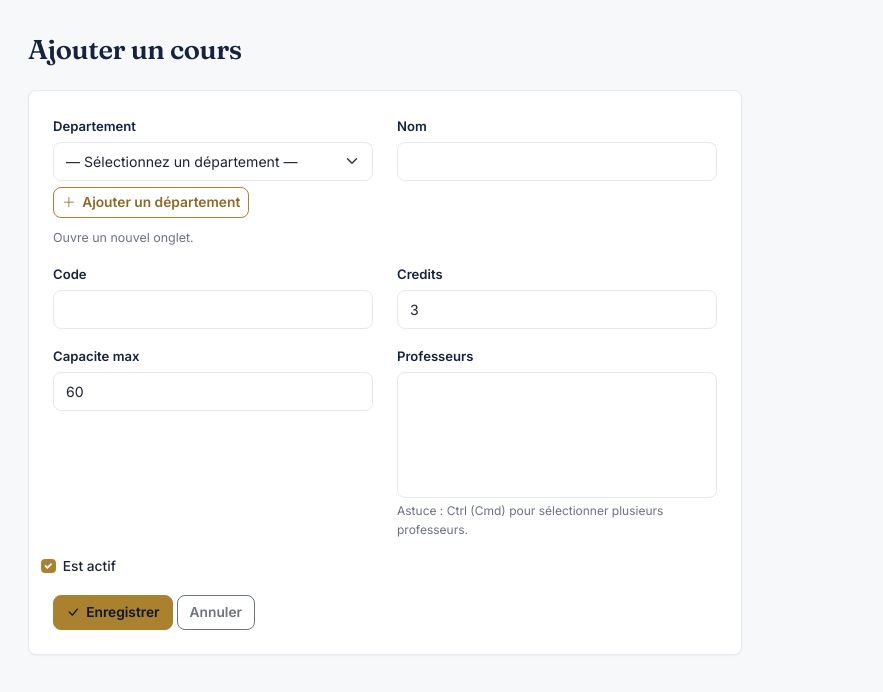
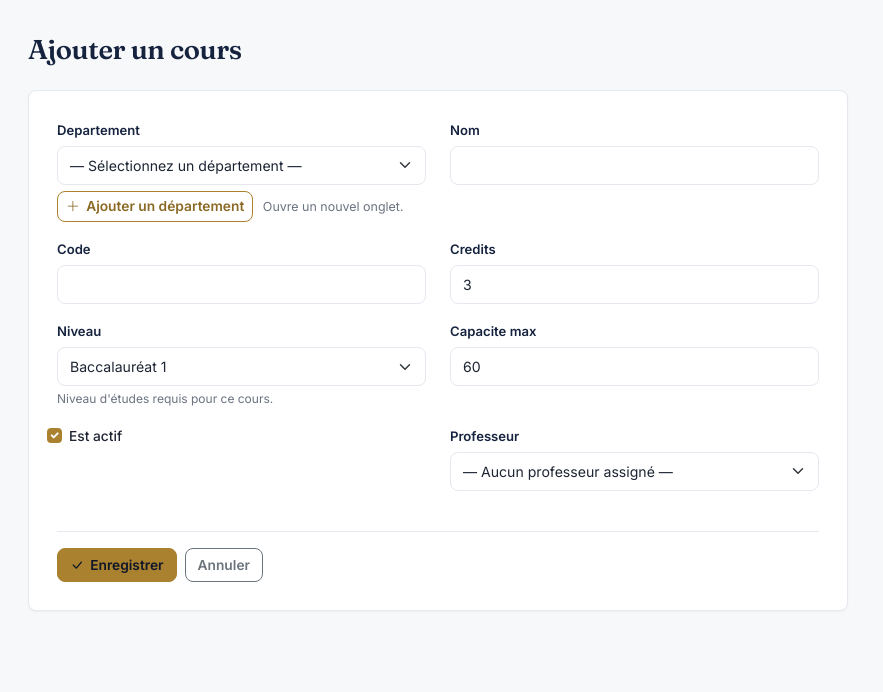
Before and after one commit to monamijer/django-academic, a Django app: page /academique/cours/ajouter/ in a window 1280 px wide. Shown: the part 108-800 px from the top of the page, without its empty margins (0-883 px from the left). Run offline with Django 5.2, Linux system fonts and the light colour scheme; a user stored in the database is signed in; tables that the repository leaves empty hold one stand-in row (values such as "Sample post"); lists and menus that the app fills with data are empty; some libraries are stand-ins or nearby versions.

Commit message:
feat(academique): add Niveau (BAC1-MASTER2) on Cours and Etudiant, clean CoursForm
- New Niveau TextChoices shared by Cours.niveau and Etudiant.niveau.
- CoursForm: niveau as a clean select, capacite_max bounded 5-500 step 5 (default 60), credits 1-30.
- CoursForm replaces the SelectMultiple professeurs widget with a single ModelChoiceField 'professeur_principal' that syncs the M2M on save (set/clear).
- Cours.professeur_principal property added for convenience.
- Etudiant model gains niveau field (default BAC1).

```diff
--- a/academique/forms.py
+++ b/academique/forms.py
@@ -1,12 +1,10 @@
 from django import forms
 from django.urls import reverse
 
-from .models import AnneeAcademique, Cours, Departement, Faculte, Filiere
+from .models import AnneeAcademique, Cours, Departement, Faculte, Filiere, Niveau
 
 
 def _add_attr(url_name, label="Ajouter"):
-    """Renvoie les attributs HTML du select pour afficher un bouton
-    '+ Ajouter' qui pointe vers une URL RÉSOLUE (pas un nom Django)."""
     try:
         url = reverse(url_name)
     except Exception:
@@ -52,6 +50,8 @@ class DepartementForm(forms.ModelForm):
 
 
 class FiliereForm(forms.ModelForm):
+    """Conservé pour compatibilité mais la filière n'apparaît plus
+    dans les formulaires étudiant/cours."""
     class Meta:
         model = Filiere
         fields = ["departement", "nom", "code", "duree_annees", "est_active"]
@@ -70,29 +70,40 @@ class FiliereForm(forms.ModelForm):
 
         if utilisateur and not utilisateur.a_acces_global:
             geres = utilisateur.departements_geres()
-            if geres.exists():
-                dep_field.queryset = geres
-            else:
-                dep_field.queryset = Departement.objects.none()
-                dep_field.help_text = (
-                    "Votre compte n'est rattaché à aucun département. "
-                    "Contactez un administrateur."
-                )
+            dep_field.queryset = geres if geres.exists() else Departement.objects.none()
         else:
             dep_field.queryset = Departement.objects.filter(est_actif=True)
-            dep_field.widget.attrs.update(_add_attr("academique:creer_departement", "Ajouter un département"))
 
 
 class CoursForm(forms.ModelForm):
+    """Formulaire cours : un seul professeur principal sélectionnable,
+    niveau parmi BAC1..MASTER2, capacité bornée."""
+
+    professeur_principal = forms.ModelChoiceField(
+        queryset=None,
+        required=False,
+        empty_label="— Aucun professeur assigné —",
+        label="Professeur",
+        widget=forms.Select(attrs={"class": "form-select"}),
+    )
+
     class Meta:
         model = Cours
-        fields = ["departement", "nom", "code", "credits", "capacite_max", "professeurs", "est_actif"]
+        fields = [
+            "departement", "nom", "code", "credits", "niveau",
+            "capacite_max", "est_actif",
+        ]
         widgets = {
+            "departement": forms.Select(attrs={"class": "form-select"}),
             "nom": forms.TextInput(attrs={"class": "form-control"}),
             "code": forms.TextInput(attrs={"class": "form-control"}),
-            "credits": forms.NumberInput(attrs={"class": "form-control"}),
-            "capacite_max": forms.NumberInput(attrs={"class": "form-control"}),
-            "professeurs": forms.SelectMultiple(attrs={"class": "form-select", "size": 6}),
+            "credits": forms.NumberInput(attrs={
+                "class": "form-control", "min": 1, "max": 30, "step": 1,
+            }),
+            "niveau": forms.Select(attrs={"class": "form-select"}),
+            "capacite_max": forms.NumberInput(attrs={
+                "class": "form-control", "min": 5, "max": 500, "step": 5,
+            }),
             "est_actif": forms.CheckboxInput(attrs={"class": "form-check-input"}),
         }
 
@@ -100,31 +111,40 @@ class CoursForm(forms.ModelForm):
         super().__init__(*args, **kwargs)
         from comptes.models import Utilisateur
 
+        # Département
         dep_field = self.fields["departement"]
-        dep_field.widget.attrs.update({"class": "form-select"})
         dep_field.empty_label = "— Sélectionnez un département —"
-
-        prof_field = self.fields["professeurs"]
-        prof_field.empty_label = None
-        prof_field.help_text = "Astuce : Ctrl (Cmd) pour sélectionner plusieurs professeurs."
-        prof_field.queryset = Utilisateur.objects.filter(
-            role__in=[
-                Utilisateur.Role.PROFESSEUR,
-                Utilisateur.Role.CHEF_DEPARTEMENT,
-            ]
-        ).order_by("last_name", "first_name")
-
         if utilisateur and not utilisateur.a_acces_global:
             geres = utilisateur.departements_geres()
-            if geres.exists():
-                dep_field.queryset = geres
-                prof_field.queryset = prof_field.queryset.filter(departement__in=geres)
-            else:
-                dep_field.queryset = Departement.objects.none()
-                dep_field.help_text = (
-                    "Votre compte n'est rattaché à aucun département. "
-                    "Contactez un administrateur."
-                )
+            dep_field.queryset = geres if geres.exists() else Departement.objects.none()
         else:
             dep_field.queryset = Departement.objects.filter(est_actif=True)
             dep_field.widget.attrs.update(_add_attr("academique:creer_departement", "Ajouter un département"))
+
+        # Professeur (unique côté UI)
+        prof_field = self.fields["professeur_principal"]
+        prof_field.queryset = Utilisateur.objects.filter(
+            role__in=[Utilisateur.Role.PROFESSEUR, Utilisateur.Role.CHEF_DEPARTEMENT]
+        ).order_by("last_name", "first_name")
+
+        # En édition, pré-remplir avec le premier prof actuel
+        if self.instance and self.instance.pk:
+            prof_field.initial = self.instance.professeurs.first()
+
+        # Valeurs par défaut utiles
+        if not self.instance or not self.instance.pk:
+            self.fields["niveau"].initial = Niveau.BAC1
+            self.fields["capacite_max"].initial = 60
+            self.fields["credits"].initial = 3
+
+    def save(self, commit=True):
+        cours = super().save(commit=False)
+        if commit:
+            cours.save()
+            # Resynchronise la M2M : un seul prof affiché = un seul prof en base
+            prof = self.cleaned_data.get("professeur_principal")
+            if prof:
+                cours.professeurs.set([prof])
+            else:
+                cours.professeurs.clear()
+        return cours
--- a/academique/models.py
+++ b/academique/models.py
@@ -63,11 +63,26 @@ class AnneeAcademique(models.Model):
         return cls.objects.filter(est_courante=True).first()
 
 
+class Niveau(models.TextChoices):
+    """Niveau d'études partagé par Cours et Etudiant."""
+    BAC1 = "BAC1", "Baccalauréat 1"
+    BAC2 = "BAC2", "Baccalauréat 2"
+    BAC3 = "BAC3", "Baccalauréat 3"
+    MASTER1 = "MASTER1", "Master 1"
+    MASTER2 = "MASTER2", "Master 2"
+
+
 class Cours(models.Model):
     departement = models.ForeignKey(Departement, on_delete=models.CASCADE, related_name="cours")
     nom = models.CharField(max_length=150)
     code = models.CharField(max_length=15, unique=True)
     credits = models.PositiveSmallIntegerField(default=3)
+    niveau = models.CharField(
+        max_length=10,
+        choices=Niveau.choices,
+        default=Niveau.BAC1,
+        help_text="Niveau d'études requis pour ce cours.",
+    )
     professeurs = models.ManyToManyField(
         settings.AUTH_USER_MODEL, related_name="cours_enseignes", blank=True,
     )
@@ -89,10 +104,13 @@ class Cours(models.Model):
             qs = qs.filter(annee_academique=annee)
         return max(self.capacite_max - qs.count(), 0)
 
+    @property
+    def professeur_principal(self):
+        return self.professeurs.first()
+
 
 class Seance(models.Model):
-    """Créneau hebdomadaire d'un cours (jour, heure de début et de fin, salle).
-    Alimente l'emploi du temps de l'étudiant et du professeur."""
+    """Créneau hebdomadaire d'un cours."""
 
     class Jour(models.IntegerChoices):
         LUNDI = 0, "Lundi"
--- a/academique/templates/academique/formulaire.html
+++ b/academique/templates/academique/formulaire.html
@@ -2,7 +2,7 @@
 {% block titre %}{{ titre }}{% endblock %}
 {% block contenu %}
 <div class="page-head"><div><h1>{{ titre }}</h1></div></div>
-<div class="panel col-md-7" style="padding:1.5rem;">
+<div class="panel" style="padding: 1.75rem; max-width: 820px;">
   <form method="post" autocomplete="off">
     {% csrf_token %}
     {% if form.non_field_errors %}
@@ -13,20 +13,24 @@
 
     <div class="row">
     {% for field in form %}
-      <div class="col-md-6 mb-3 {% if field.field.widget.input_type == 'checkbox' %}form-check{% endif %}">
+      <div class="col-md-6 mb-3 {% if field.field.widget.input_type == 'checkbox' %}form-check ps-4{% endif %}">
         {% if field.field.widget.input_type == 'checkbox' %}
           {{ field }} <label class="form-check-label">{{ field.label }}</label>
         {% else %}
           <label class="form-label">{{ field.label }}</label>{{ field }}
         {% endif %}
         {% if field.help_text %}<div class="form-text small">{{ field.help_text }}</div>{% endif %}
-        {% for error in field.errors %}<div class="text-danger small">{{ error }}</div>{% endfor %}
+        {% for error in field.errors %}
+          <div class="text-danger small">{{ error }}</div>
+        {% endfor %}
       </div>
     {% endfor %}
     </div>
 
-    <button class="btn btn-brand btn-icon"><i class="bi bi-check-lg"></i> Enregistrer</button>
-    <a href="javascript:history.back()" class="btn btn-outline-secondary">Annuler</a>
+    <div class="d-flex gap-2 mt-4 pt-3" style="border-top: 1px solid var(--up-line);">
+      <button class="btn btn-brand btn-icon"><i class="bi bi-check-lg"></i> Enregistrer</button>
+      <a href="javascript:history.back()" class="btn btn-outline-secondary">Annuler</a>
+    </div>
   </form>
 </div>
 {% endblock %}
```
Also changed, not shown: etudiants/models.py (+8 -3 lines).
